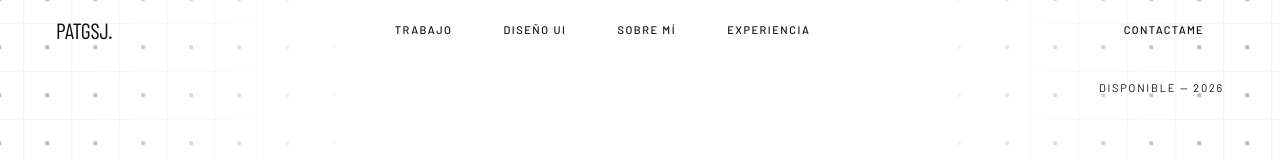
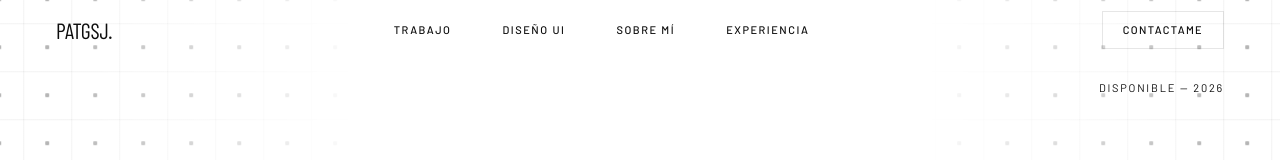
Before and after one commit to Patgsj/portafolio-ux_ui, a React (Vite) app: page / in a window 1280 px wide. Shown: the top 160 px of the page. Built offline with nearby package versions, Linux system fonts and the light colour scheme; a web font is replaced by a local one.

Commit message:
feat: highlight nav Contactame button as outline when contact section is active

```diff
--- a/src/app/App.tsx
+++ b/src/app/App.tsx
@@ -32,8 +32,8 @@ function Nav() {
   const [active, setActive] = useState("");
 
   useEffect(() => {
-    const sections = NAV_ITEMS
-      .map(([, id]) => document.getElementById(id))
+    const sections = [...NAV_ITEMS.map(([, id]) => id), "contact"]
+      .map((id) => document.getElementById(id))
       .filter((el): el is HTMLElement => el !== null);
 
     const NAV_EYE_LINE = 160; // px from top of viewport used to pick the "current" section
@@ -94,7 +94,9 @@ function Nav() {
 
         <button
           onClick={() => scrollTo("contact")}
-          className="hidden md:inline-flex items-center gap-2 font-['Barlow'] font-600 text-[11px] tracking-[0.12em] uppercase bg-foreground text-background px-5 py-2.5 hover:opacity-80 transition-opacity duration-200"
+          className={`hidden md:inline-flex items-center gap-2 font-['Barlow'] font-600 text-[11px] tracking-[0.12em] uppercase px-5 py-2.5 border border-foreground hover:opacity-80 transition-[background-color,color] duration-500 ease-[cubic-bezier(0.25,0.1,0.25,1)] ${
+            active === "contact" ? "bg-transparent text-foreground" : "bg-foreground text-background"
+          }`}
         >
           Contactame
         </button>
```
